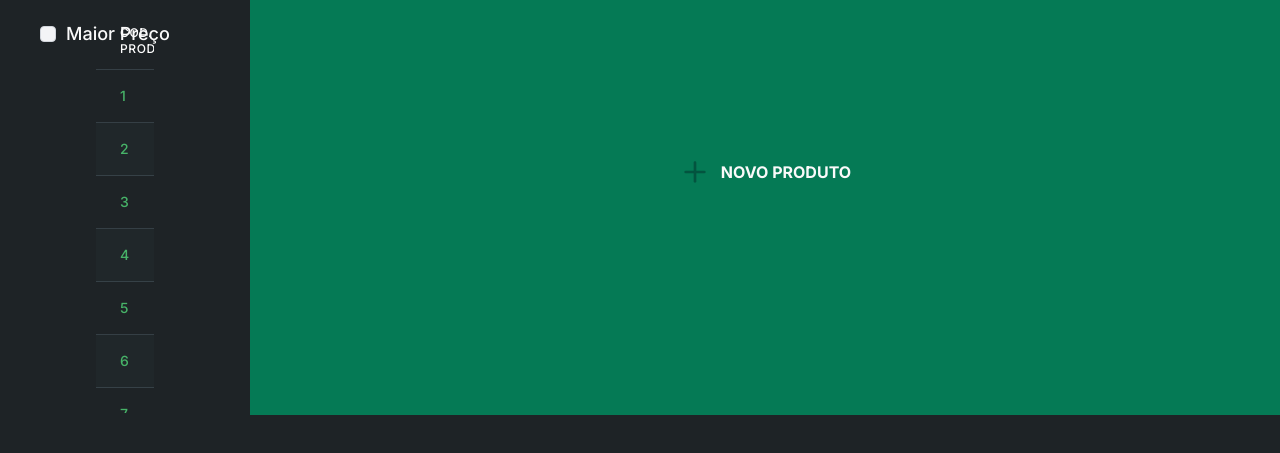
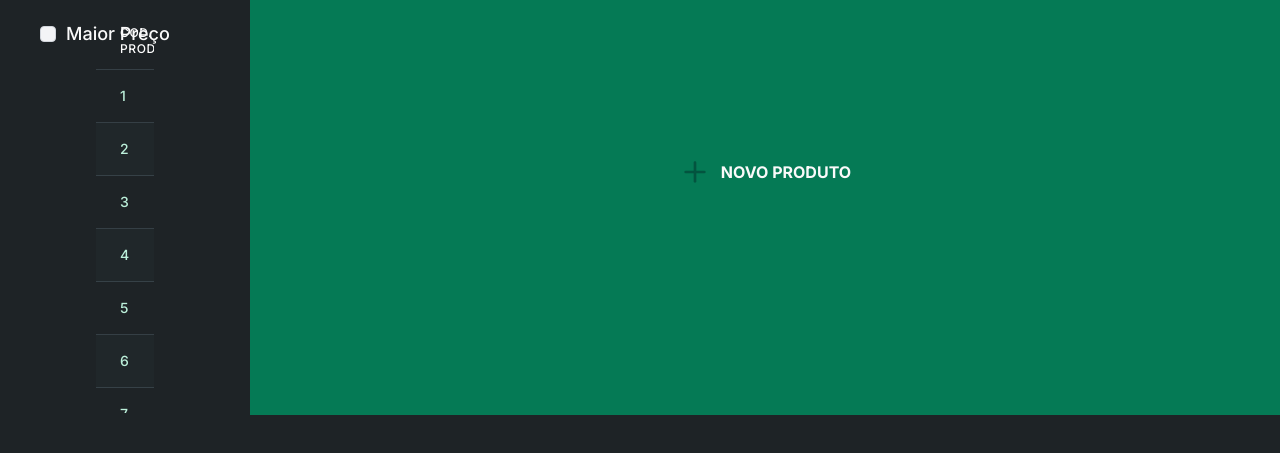
Before and after one commit to RodrigoLuigi/oak-tecnologia, a React (Vite) app in the folder web/: page / in a window 1280 px wide. Shown: the part 305-758 px from the top of the page. Built offline with nearby package versions, Linux system fonts and the light colour scheme; what @savvywombat/tailwindcss-grid-areas would draw is missing.

Commit message:
style: text color from product list'

```diff
--- a/web/src/pages/Home/components/product-list-content.tsx
+++ b/web/src/pages/Home/components/product-list-content.tsx
@@ -32,13 +32,13 @@
             key={product.id}
             className={index % 2 === 0 ? 'bg-customDark' : 'bg-customDarker'}
           >
-            <td className="px-6 py-4 whitespace-nowrap text-sm font-medium text-customGreen">
+            <td className="px-6 py-4 whitespace-nowrap text-sm font-medium text-green-200">
               {product.id}
             </td>
-            <td className="px-6 py-4 whitespace-nowrap text-sm font-medium text-customGreen">
+            <td className="px-6 py-4 whitespace-nowrap text-sm font-medium text-green-200">
               {product.name}
             </td>
-            <td className="px-6 py-4 whitespace-nowrap text-sm text-customGreen">
+            <td className="px-6 py-4 whitespace-nowrap text-sm text-green-200">
               R$ {product.price.toFixed(2).replace('.', ',')}
             </td>
             <td className="px-6 py-4 whitespace-nowrap text-sm text-blue-400">
```
